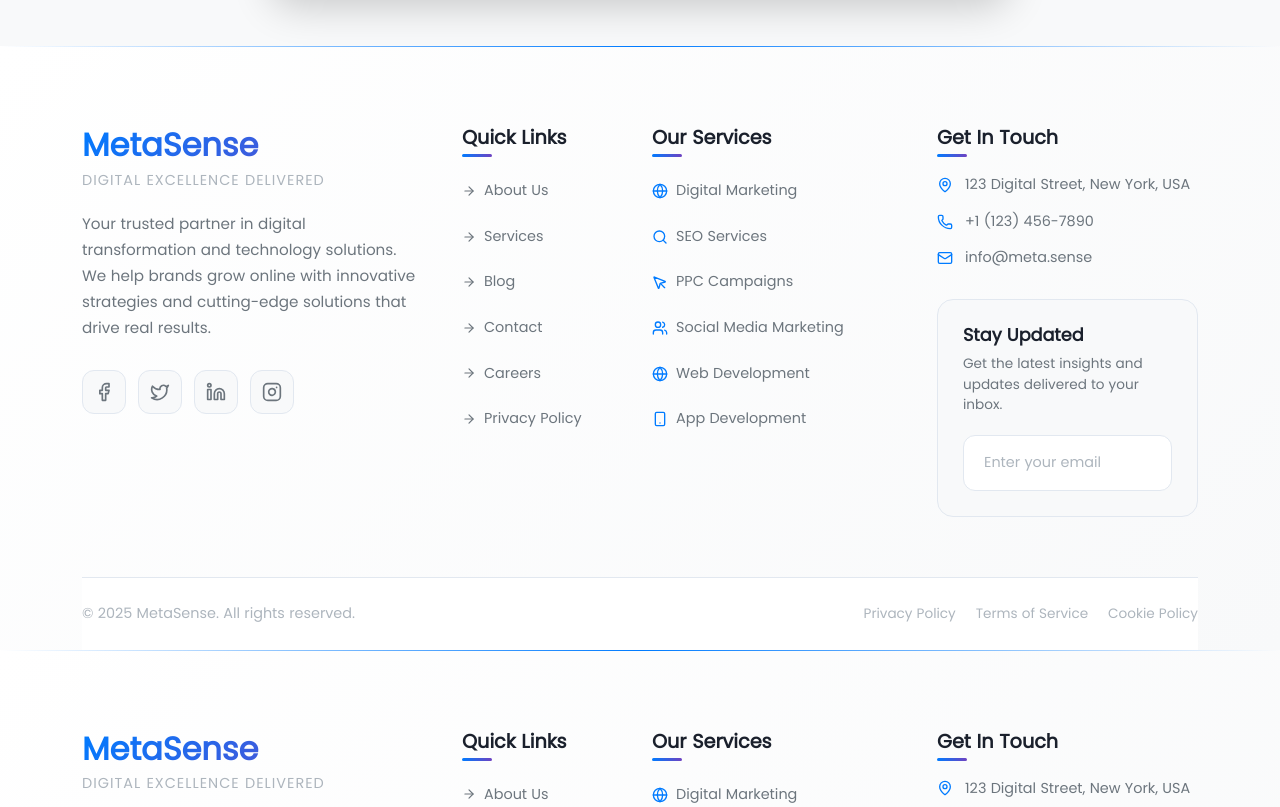
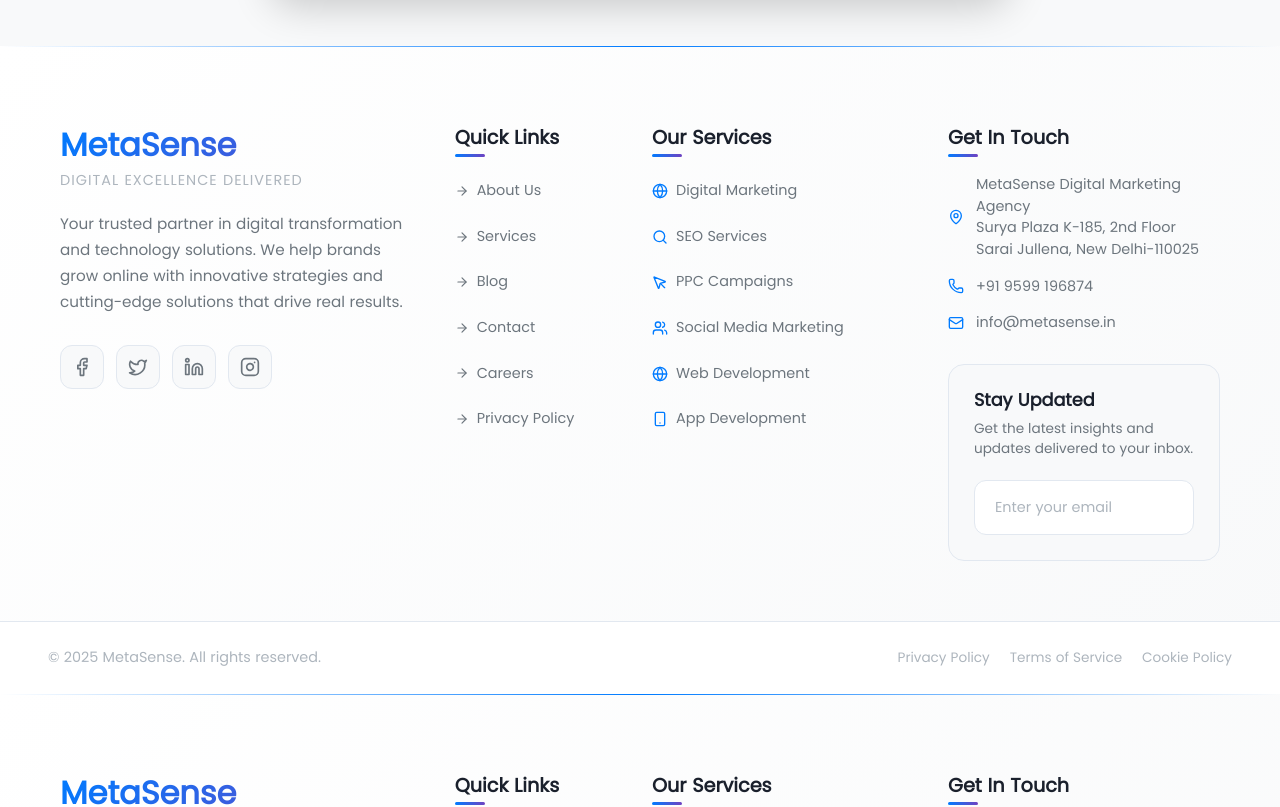
Before and after one commit to deke-r/senseDigital, a Next.js app: page /blog in a window 1280 px wide. Shown: the part 3000-3807 px from the top of the page. Built offline with nearby package versions, Linux system fonts and the light colour scheme.

Commit message:
changes added

```diff
--- a/components/Footer.jsx
+++ b/components/Footer.jsx
@@ -46,9 +46,9 @@ export default function Footer() {
 
   return (
     <footer className={styles.footer}>
-      <div className="container">
+      <div className="container-fluid p-0">
         {/* Main Footer Content */}
-        <div className="row">
+        <div className="row mx-md-5">
           {/* Company Info */}
           <div className="col-lg-4 col-md-6 mb-4 mb-lg-0">
             <div className={styles.companySection}>
@@ -62,16 +62,16 @@ export default function Footer() {
                 that drive real results.
               </p>
               <div className={styles.socialLinks}>
-                <a href="#" className={styles.socialIcon} aria-label="Facebook">
+                <a href="https://www.facebook.com/metasensedigital/" className={styles.socialIcon} aria-label="Facebook">
                   <Facebook size={20} />
                 </a>
-                <a href="#" className={styles.socialIcon} aria-label="Twitter">
+                <a href="https://x.com/metasense_" className={styles.socialIcon} aria-label="Twitter">
                   <Twitter size={20} />
                 </a>
                 <a href="#" className={styles.socialIcon} aria-label="LinkedIn">
                   <Linkedin size={20} />
                 </a>
-                <a href="#" className={styles.socialIcon} aria-label="Instagram">
+                <a href="https://www.instagram.com/metasensedigital/" className={styles.socialIcon} aria-label="Instagram">
                   <Instagram size={20} />
                 </a>
               </div>
@@ -114,15 +114,17 @@ export default function Footer() {
             <div className={styles.contactInfo}>
               <div className={styles.contactItem}>
                 <MapPin size={16} className={styles.contactIcon} />
-                <span>123 Digital Street, New York, USA</span>
+                <span>MetaSense Digital Marketing Agency<br />
+                      Surya Plaza K-185, 2nd Floor<br />
+                      Sarai Jullena, New Delhi-110025</span>
               </div>
               <div className={styles.contactItem}>
                 <Phone size={16} className={styles.contactIcon} />
-                <span>+1 (123) 456-7890</span>
+                <span>+91 9599 196874</span>
               </div>
               <div className={styles.contactItem}>
                 <Mail size={16} className={styles.contactIcon} />
-                <span>info@meta.sense</span>
+                <span>info@metasense.in</span>
               </div>
             </div>
 
@@ -150,7 +152,7 @@ export default function Footer() {
 
         {/* Bottom Bar */}
         <div className={styles.bottomBar}>
-          <div className="row align-items-center">
+          <div className="row align-items-center px-md-5">
             <div className="col-md-6">
               <p className={styles.copyright}>
                 &copy; {new Date().getFullYear()} MetaSense. All rights reserved.
```
Also changed, not shown: app/contact/page.jsx (+9 -4 lines).
